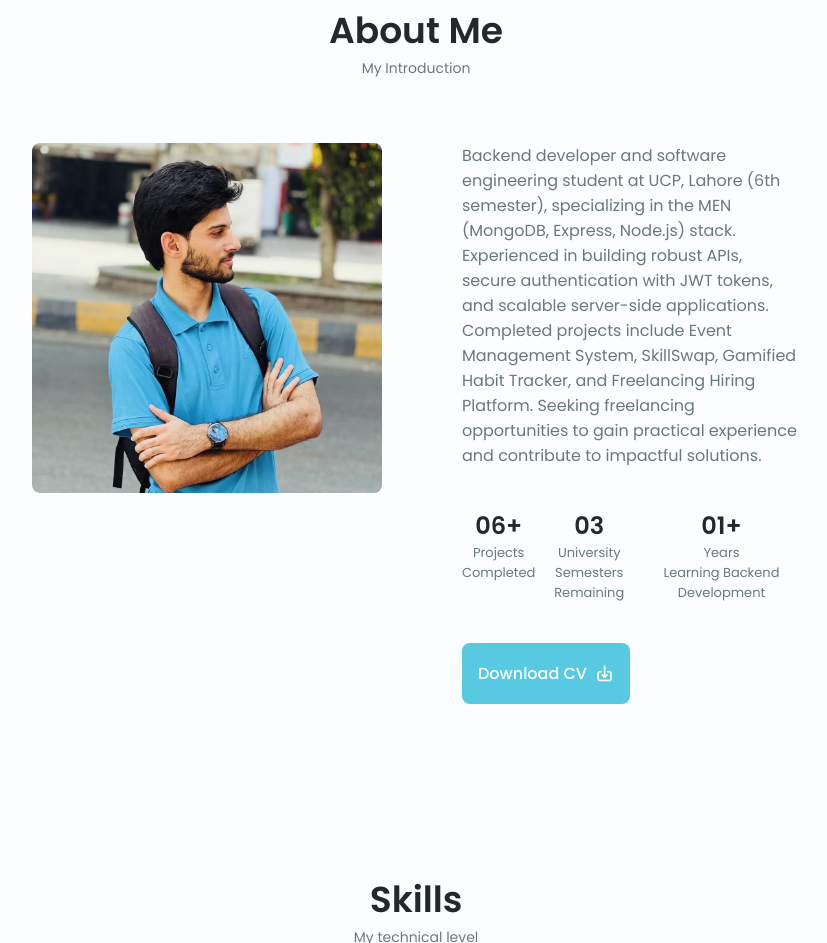
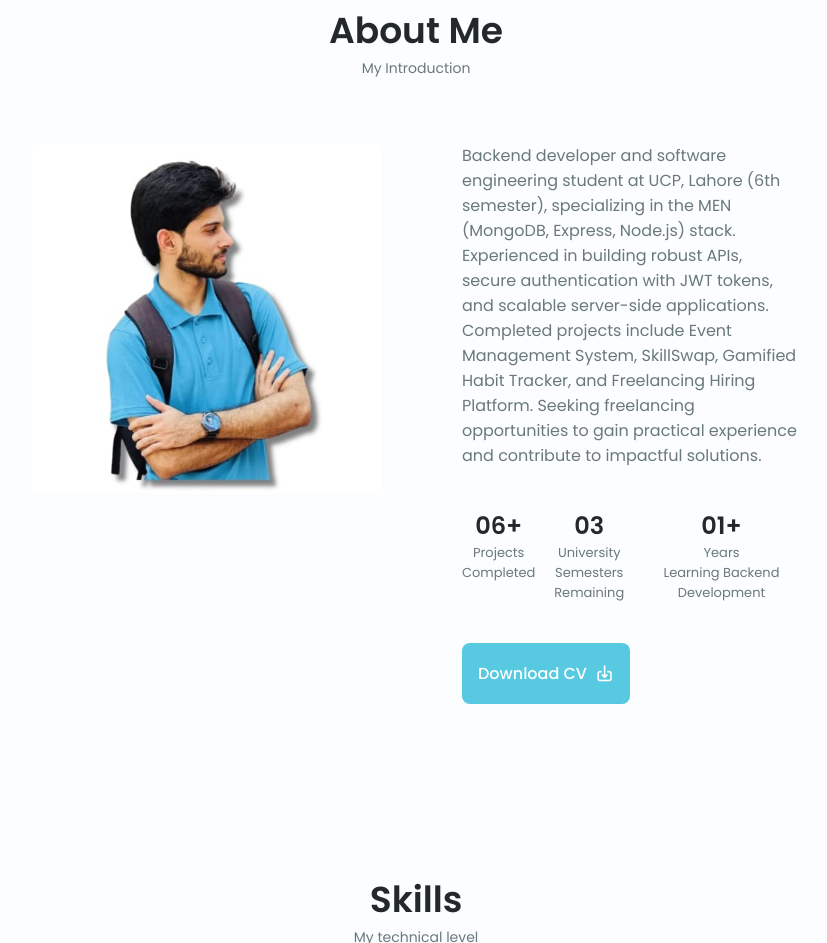
Before and after one commit to hashimaq/Hashim-Portfolio, a plain HTML site: page index.html in a window 1280 px wide. Shown: the part 953-1896 px from the top of the page, without its empty margins (224-1051 px from the left). Drawn offline with nearby package versions, Linux system fonts and the light colour scheme.

Commit message:
Updated About Me photo and modified index.html

```diff
--- a/index.html
+++ b/index.html
@@ -134,7 +134,7 @@
                 <span class="section__subtitle">My Introduction</span>
 
                 <div class="about__container container grid">
-                    <img src="packages/images/hash.jpg" alt="" class="about__img">
+                    <img src="packages/images/hash2.jpg" alt="" class="about__img">
                     <div class="about__data">
                         <p class="about__description">
                             Backend developer and software engineering student at UCP, Lahore (6th semester),
```
Also changed, not shown: packages/images/hash2.jpg (added).
